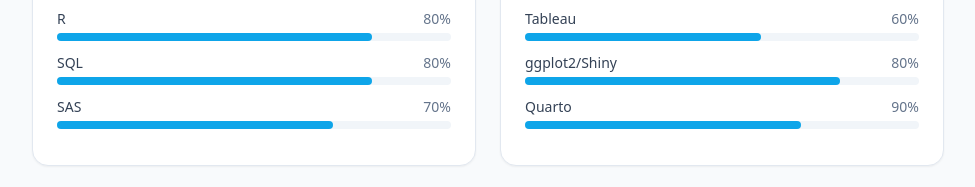
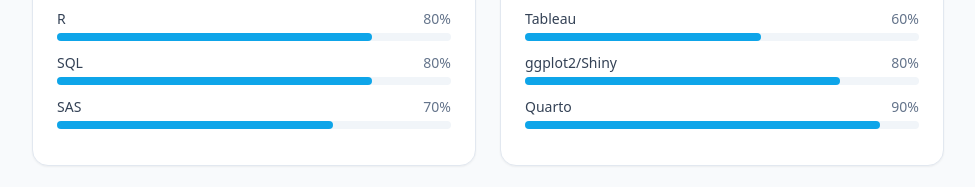
Before and after one commit to zachary-xieluo/zachary-xieluo.github.io, a plain HTML site: page index.html in a window 1280 px wide. Shown: the part 1160-1347 px from the top of the page, without its empty margins (304-1279 px from the left). Drawn offline with nearby package versions, Linux system fonts and the light colour scheme; files whose address does not match are found by name.

Commit message:
Add files via upload

```diff
--- a/index.html
+++ b/index.html
@@ -257,7 +257,7 @@
         <span class="text-sm text-slate-500">90%</span>
       </div>
       <div class="h-2 bg-slate-100 rounded-full">
-        <div class="h-2 bg-sky-500 rounded-full w-[70%]"></div>
+        <div class="h-2 bg-sky-500 rounded-full w-[90%]"></div>
       </div>
     </div>
   </article>
```
